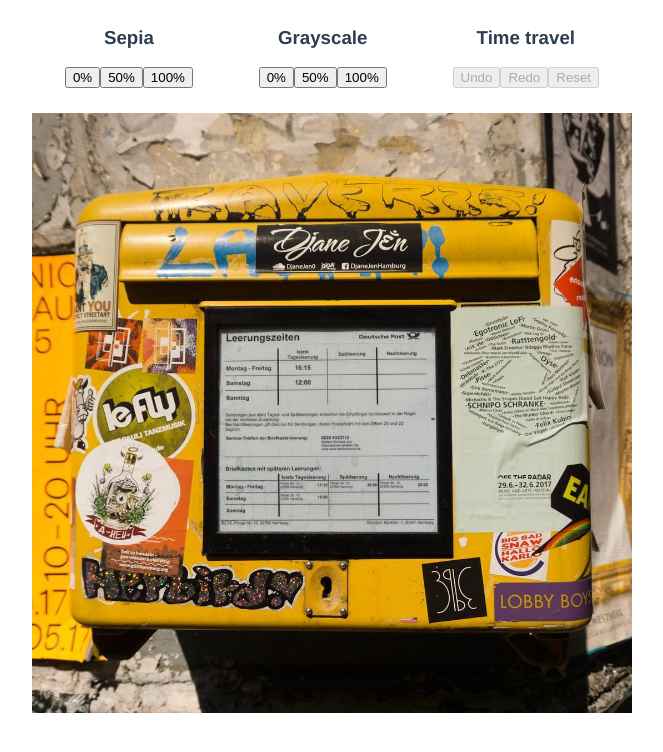
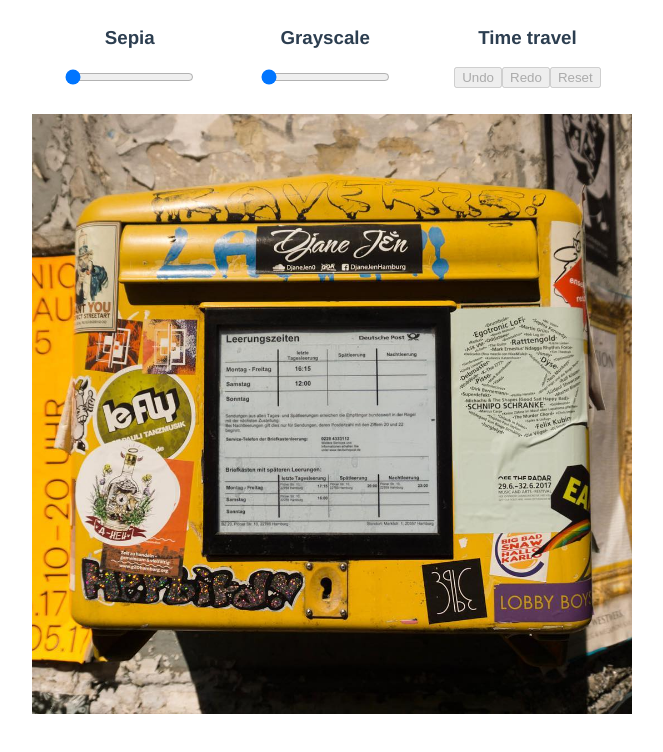
Before and after one commit to HenrikFricke/vue-image-tool, a Vue app: page / in a window 1280 px wide. Shown: the top 752 px of the page, without its empty margins (308-971 px from the left). Built offline with nearby package versions, Linux system fonts and the light colour scheme.

Commit message:
Replace button in toolbar with input ranges

```diff
--- a/src/components/Toolbar.vue
+++ b/src/components/Toolbar.vue
@@ -2,15 +2,11 @@
   <div class="toolbar">
     <div class="property">
       <h3>Sepia</h3>
-      <button v-on:click="update({ property: 'sepia', value: 0})">0%</button>
-      <button v-on:click="update({ property: 'sepia', value: 50})">50%</button>
-      <button v-on:click="update({ property: 'sepia', value: 100})">100%</button>
+      <input class="sepia-range" type="range" min="0" max="100" step="1" v-model="sepia" v-on:mouseup="storePreview" />
     </div>
     <div class="property">
       <h3>Grayscale</h3>
-      <button v-on:click="update({ property: 'grayscale', value: 0})">0%</button>
-      <button v-on:click="update({ property: 'grayscale', value: 50})">50%</button>
-      <button v-on:click="update({ property: 'grayscale', value: 100})">100%</button>
+      <input class="grayscale-range" type="range" min="0" max="100" step="1" v-model="grayscale" v-on:mouseup="storePreview" />
     </div>
     <div class="property">
       <h3>Time travel</h3>
@@ -26,8 +22,26 @@
 
 export default {
   name: 'toolbar',
-  computed: mapGetters(['hasHistory', 'hasUndoneFilter']),
-  methods: mapActions(['update', 'undo', 'redo', 'reset']),
+  computed: {
+    ...mapGetters(['hasHistory', 'hasUndoneFilter']),
+    sepia: {
+      get() {
+        return this.$store.getters.sepia;
+      },
+      set(value) {
+        this.$store.dispatch('preview', { property: 'sepia', value });
+      },
+    },
+    grayscale: {
+      get() {
+        return this.$store.getters.grayscale;
+      },
+      set(value) {
+        this.$store.dispatch('preview', { property: 'grayscale', value });
+      },
+    },
+  },
+  methods: mapActions(['undo', 'redo', 'reset', 'storePreview']),
 };
 </script>
 
```
Also changed, not shown: 1 other file (tests, documents, lock files or other folders).
